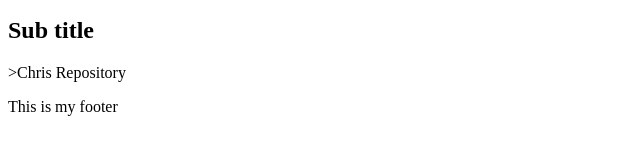
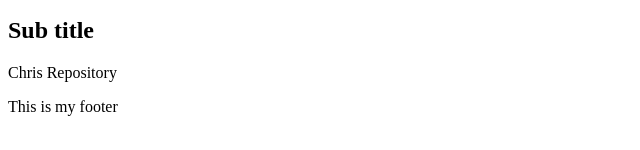
Before and after one commit to chrisj63/wdd231river, a plain HTML site: page index.html in a window 1280 px wide. Shown: the part 148-298 px from the top of the page, 0-640 px from the left. Drawn offline with Linux system fonts and the light colour scheme; files whose address does not match are found by name.

Commit message:
Remove > from <P>

```diff
--- a/index.html
+++ b/index.html
@@ -21,7 +21,7 @@
         <h2>This is my main Title</h2>
         <p>This is my paragraph.</p>
         <h2>Sub title</h2>
-        <p>>Chris Repository</p>
+        <p>Chris Repository</p>
     </main>
 
 </body>
```
